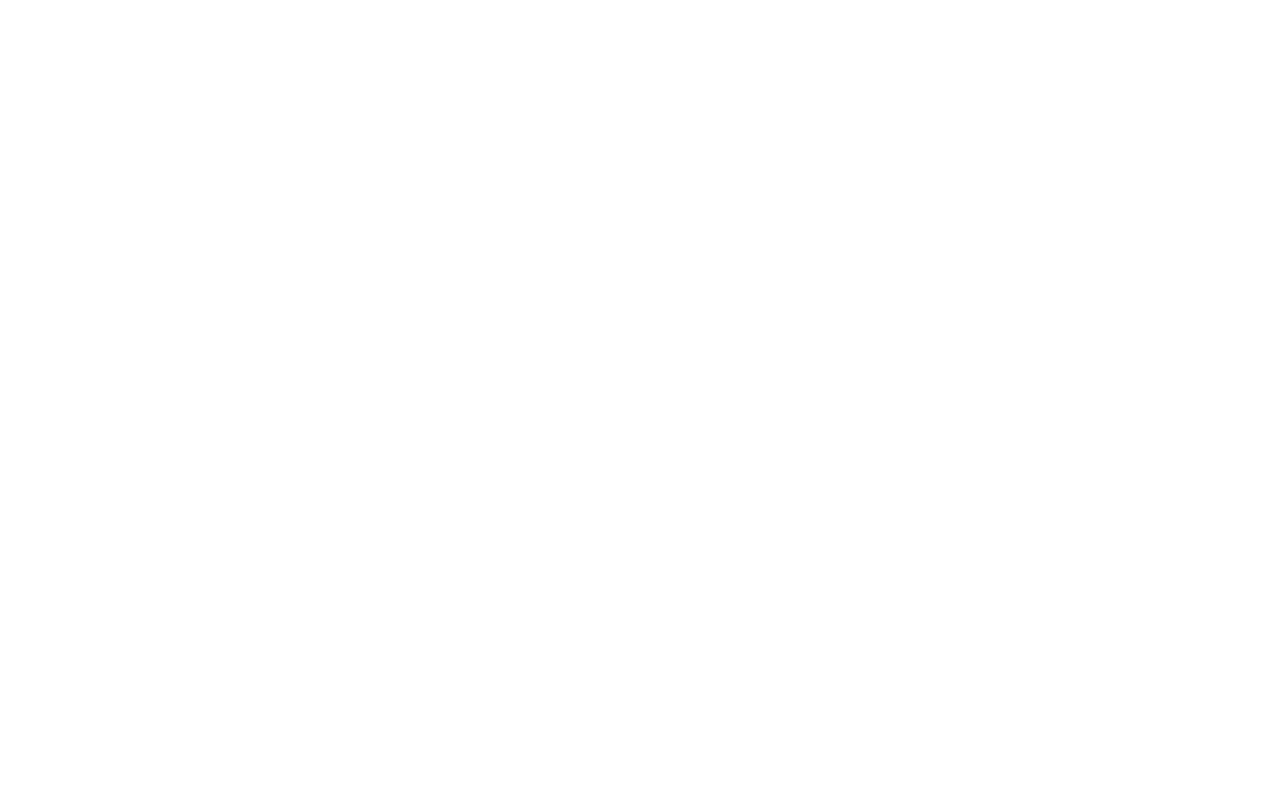
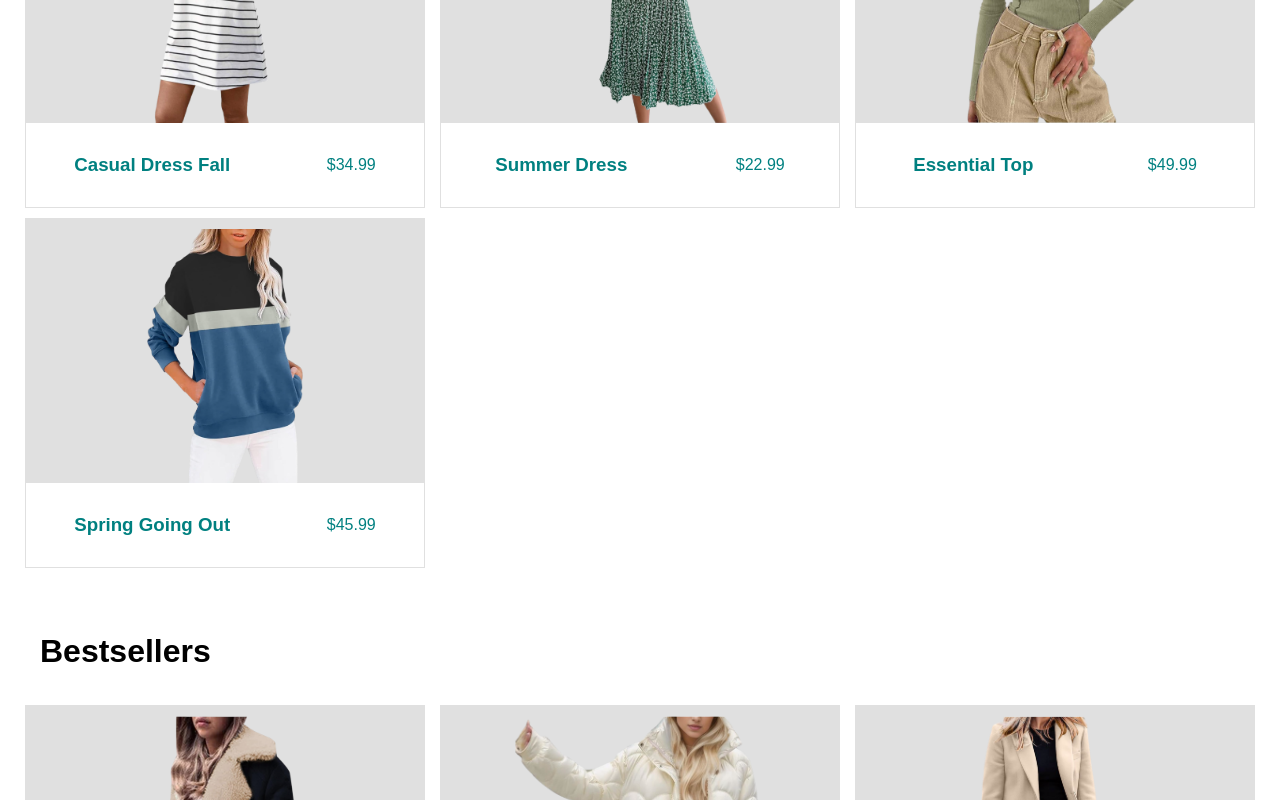
Before and after one commit to PavelRiajul/react-e-commerce, a React (Vite) app: page / in a window 1280 px wide. Shown: the part 1600-2400 px from the top of the page. Before the commit the page ends 1346 px from the top, so only its background shows below. Built offline with nearby package versions, Linux system fonts and the light colour scheme.

Commit message:
product-section-complete

```diff
--- /dev/null
+++ b/src/Components/Products/BestSeller.jsx
@@ -0,0 +1,11 @@
+import { bestsellers } from "../../db/data"
+import Products from "./Products"
+
+
+function BestSeller() {
+  return (
+    <Products items={bestsellers} heading="Bestsellers"/>
+  )
+}
+
+export default BestSeller
--- /dev/null
+++ b/src/Components/Products/NewArrivals.jsx
@@ -0,0 +1,8 @@
+import Products from "./Products"
+import {newArrivals} from "../../db/data"
+function NewArrivals() {
+  return (
+    <Products items={newArrivals} heading="new Arrivals"/>
+  )
+}
+export default NewArrivals
--- /dev/null
+++ b/src/Components/Products/Products.css
@@ -0,0 +1,74 @@
+.heading {
+    margin: 40px 0 10px 40px;
+  }
+
+  .products-container {
+    padding: 20px;
+    display: flex;
+    flex-wrap: wrap;
+    justify-content: space-between;
+  }
+
+  .product-container {
+    padding-top: 10px;
+    margin: 5px;
+    min-width: 400px;
+    height: 350px;
+    display: flex;
+    align-items: center;
+    justify-content: center;
+    background-color: #e0e0e0;
+    position: relative;
+    flex-direction: column;
+    border: 1px solid #e0e0e0;
+  }
+
+  .product-img {
+    object-position: top;
+    height: 75%;
+    z-index: 2;
+  }
+
+  .product-desc {
+    color: teal;
+    display: flex;
+    justify-content: space-around;
+    align-items: center;
+    width: 100%;
+    height: 80%;
+    background: white;
+    text-transform: capitalize;
+  }
+
+  .product-info {
+    opacity: 0;
+    width: 100%;
+    height: 75%;
+    position: absolute;
+    top: 0;
+    left: 0;
+    z-index: 3;
+    display: flex;
+    align-items: flex-end;
+    justify-content: space-evenly;
+    transition: all 0.5s ease;
+  }
+
+  .product-container:hover .product-info {
+    opacity: 1;
+  }
+
+  .product-info .icon {
+    border: none;
+    padding: 10px;
+    background-color: teal;
+    color: white;
+    cursor: pointer;
+    font-weight: 600;
+    width: 45%;
+  }
+
+  .product-info .icon:hover {
+    background-color: cadetblue;
+    transform: scale(1.1);
+  }
--- /dev/null
+++ b/src/Components/Products/Products.jsx
@@ -0,0 +1,31 @@
+import { CiSearch, CiShoppingCart } from "react-icons/ci"
+import "./Products.css"
+
+function Products({items,heading}) {
+  return (
+    <div>
+        <h1 className="heading">{heading}</h1>
+        <div className="products-container">
+            {items.map((item)=>(
+                <div key={item.id} className="product-container">
+                  <img src={item.img} alt="" className="product-img" />
+                  <div className="product-desc">
+                     <h3>{item.title}</h3>
+                     <span>${item.price}</span>
+                  </div>
+                  <div className="product-info">
+                    <button className="icon">
+                        <CiShoppingCart/>Add To Cart
+                    </button>
+                    <button className="icon">
+                        <CiSearch/>View Details
+                    </button>
+                  </div>
+                </div>
+            ))}
+        </div>
+    </div>
+  )
+}
+
+export default Products
--- a/src/Pages/Home/Home.jsx
+++ b/src/Pages/Home/Home.jsx
@@ -1,6 +1,8 @@
 import Announcement from "../../Components/Announcement/Announcement"
 import Category from "../../Components/Category/Category"
 import Navbar from "../../Components/Navbar/Navbar"
+import BestSeller from "../../Components/Products/BestSeller"
+import NewArrivals from "../../Components/Products/NewArrivals"
 import Slider from "../../Components/Slider/Slider"
 
 
@@ -11,6 +13,8 @@
         <Navbar/>
         <Slider/>
         <Category/>
+        <NewArrivals/>
+        <BestSeller/>
     </div>
   )
 }
```
